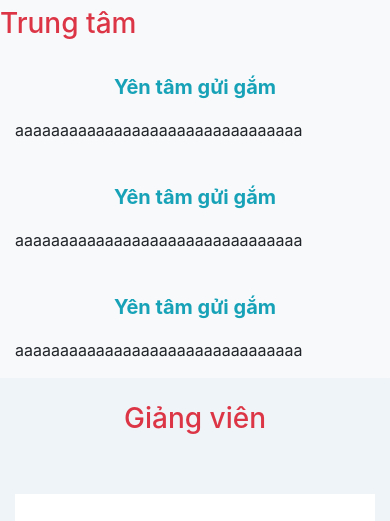
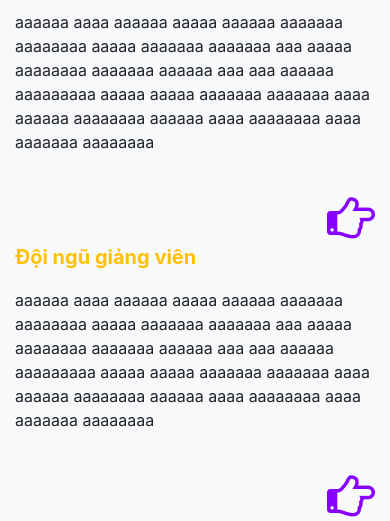
Before and after one commit to ThuyVu175/CSE485_N033955, a PHP site: page / in a window 390 px wide. Shown: the part 1026-1547 px from the top of the page. Run offline with PHP 8.4, Linux system fonts and the light colour scheme; some libraries are stand-ins or nearby versions.

Commit message:
hoàn thiện form Index(User)

```diff
--- a/form/Index.html
+++ b/form/Index.html
@@ -25,21 +25,16 @@
 					<div class="row mt-2">
 						<h2 class="">TRUNG TÂM PHÁT TRIỂN NGHỆ THUẬT EAM</h2>
 					</div>
-					<div class="row mt-4">
-						<div class="col-md-6"></div>
-						<div class="col-md-1">
-						<label>
-							<i class="fa fa-bell"></i>
-						</label>
-						</div>
-						<div class="col-md-3">
-							<i class="fa fa-user"></i>
-							Tên người dùng
-						</div>
-						<div class="col-md-2">
-							<button class="btn btn-success">
+					<div class="row mt-2">
+						<div class="col-md-6 offset-md-6">
+							<ul class="pt-1">
+								<li><a href="#"><i class="fa fa-bell"></i></a></li>
+								<li><a><i class="fa fa-user"></i>
+								Tên người dùng</a></li>
+								<li><button class="btn btn-danger">
 								Đăng xuất
-							</button>
+							</button></li>
+							</ul>
 						</div>
 					</div>
 				</div>
@@ -47,50 +42,48 @@
 		</div>
 	</div>
 	<!--HEADER-->
-	<div id="menu" >
-		<div class="container " >
-		<div class="row">
-			<ul class="nav nav-pills mr-auto fixed" >
-				<li class="nav-item">
-				      <a class="nav-link " href="#"><i class="fa fa-lg fa-home"></i></a>
-				    </li>
+
+	<nav class="navbar navbar-expand-lg sticky-top" id="menu">
+		<div class="container">
+		  <a class="navbar-brand" href="#header"><i class="fa fa-lg fa-home" id="home"></i></a>
+		  <button class="navbar-toggler navbar-toggler-right btn " type="button" data-toggle="collapse" data-target="#navb">
+		    <span class=" " id="btnMenu">Menu</span>
+		  </button>
+		  <div class="collapse navbar-collapse" id="navb">
+		    <ul class="navbar-nav mr-auto">
 		    	<li class="nav-item dropdown">
 				    <a class="nav-link dropdown-toggle" data-toggle="dropdown" href="#">Giới thiệu</a>
 				    <div class="dropdown-menu">
-					        <a class="dropdown-item" href="#">Trung tâm</a>
-					        <a class="dropdown-item" href="#">Giảng viên</a>
-					        <a class="dropdown-item" href="#">Cảm nhận</a>
+					    <a class="dropdown-item" href="#aboutUs">Trung tâm</a>
+					    <a class="dropdown-item" href="#lecturers">Giảng viên</a>
+					    <a class="dropdown-item" href="#evaluate">Cảm nhận</a>
 				    </div>
 				</li>
 		      <li class="nav-item">
-				      <a class="nav-link " href="#">Mỹ thuật</a>
+		        <a class="nav-link" href="#" >Mỹ thuật</a>
 		      </li>
 		      <li class="nav-item">
-				      <a class="nav-link" href="#">Múa</a>
+		        <a class="nav-link" href="#">Nhảy</a>
 		      </li>
 		      <li class="nav-item">
-				      <a class="nav-link " href="#">Nhảy</a>
-
+		        <a class="nav-link " href="#">Múa</a>
 		      </li>
 		      <li class="nav-item">
 		        <a class="nav-link " href="#">Hát</a>
-
 		      </li>
 		      <li class="nav-item">
 		        <a class="nav-link " href="#">Võ thuật</a>
 		      </li>
-					<form class="form-inline my-2 my-md-0">
-           				 <input class="form-control" type="text" placeholder="Tìm kiếm" aria-label="Search">
-           				 <button class="btn btn-warning search my-2 my-md-0">Tìm kiếm</button>
+		    </ul>
+		    <form class="form-inline my-2 my-lg-0">
+		      <input class="form-control mr-sm-2" type="text" placeholder="Search">
+		      <button class="btn btn-success my-2 my-sm-0" type="button">Search</button>
 		    </form>
-
-			</ul>
-		</div>
-
-
 		  </div>
 		</div>
+	</nav>
 	<!--MENU-->
+
 	<div class="row">
 			<div class="container">
 				<div id="demo" class="carousel slide" data-ride="carousel">
@@ -131,40 +124,77 @@
 			</div>
 		</div>
 	</div>
+
 	<!--SLIDESHOW-->
-	<div id="" class="bg-light">
+	<div id="aboutUs" class="bg-light">
 		<div class="container ">
 				<div class="row ">
-					<h3 class="text-danger mt-2 text-center">Trung tâm</h3>
+					<h3 class=" text-danger text-center mt-2 col-md-12">
+						Trung tâm
+					</h3>
 				</div>
 				<div class="row mt-4 ">
-					<div class="col-md-3 text-info text-center aboutUs">
+					<div class="col-md-12">
+						<div class="row">
+							<div class="col-md-4 text-right">
+								<i class="fa fa-hand-o-right fa-3x icon text-left"></i>
+							</div>
+							<div class="col-md-4 text-warning text-left aboutUs">
+
 								<p>Yên tâm gửi gắm</p>
 							</div>
-					<div class="col-md-6">
+							</div>
+						<div class="row">
+							<div class="col-md-4"></div>
+							<div class="text-left col-md-6">
 								<p>
-							aaaaaaaaaaaaaaaaaaaaaaaaaaaaaaaa
+									aaaaaa aaaa aaaaaa aaaaa aaaaaa aaaaaaa aaaaaaaa aaaaa aaaaaaa aaaaaaa aaa aaaaa aaaaaaaa aaaaaaa aaaaaa aaa aaa aaaaaa aaaaaaaaa aaaaa aaaaa aaaaaaa aaaaaaa aaaa aaaaaa aaaaaaaa aaaaaa aaaa aaaaaaaa aaaa aaaaaaa aaaaaaaa
 								</p>
 							</div>
 						</div>
-				<div class="row mt-4">
-					<div class="col-md-3 text-info text-center aboutUs">
-						<p>Yên tâm gửi gắm</p>
 					</div>
-					<div class="col-md-6">
+				</div>
+				<div class="row mt-4 ">
+					<div class="col-md-12">
+						<div class="row">
+							<div class="col-md-4 text-right">
+								<i class="fa fa-hand-o-right fa-3x icon"></i>
+							</div>
+							<div class="col-md-4 text-warning text-left aboutUs">
+
+								<p>Đội ngũ giảng viên</p>
+							</div>
+							</div>
+						<div class="row">
+							<div class="col-md-4"></div>
+							<div class="text-left col-md-6">
 								<p>
-							aaaaaaaaaaaaaaaaaaaaaaaaaaaaaaaa
+									aaaaaa aaaa aaaaaa aaaaa aaaaaa aaaaaaa aaaaaaaa aaaaa aaaaaaa aaaaaaa aaa aaaaa aaaaaaaa aaaaaaa aaaaaa aaa aaa aaaaaa aaaaaaaaa aaaaa aaaaa aaaaaaa aaaaaaa aaaa aaaaaa aaaaaaaa aaaaaa aaaa aaaaaaaa aaaa aaaaaaa aaaaaaaa
 								</p>
 							</div>
 						</div>
+					</div>
+				</div>
+
 				<div class="row mt-4 ">
-					<div class="col-md-3 text-info text-center aboutUs">
-						<p>Yên tâm gửi gắm</p>
+					<div class="col-md-12">
+						<div class="row">
+							<div class="col-md-4 text-right">
+								<i class="fa fa-hand-o-right fa-3x icon"></i>
 							</div>
-					<div class="col-md-6">
+							<div class="col-md-4 text-warning text-left aboutUs">
+
+								<p>Lộ trình</p>
+							</div>
+							</div>
+						<div class="row">
+							<div class="col-md-4"></div>
+							<div class="text-left col-md-6">
 								<p>
-							aaaaaaaaaaaaaaaaaaaaaaaaaaaaaaaa
+									aaaaaa aaaa aaaaaa aaaaa aaaaaa aaaaaaa aaaaaaaa aaaaa aaaaaaa aaaaaaa aaa aaaaa aaaaaaaa aaaaaaa aaaaaa aaa aaa aaaaaa aaaaaaaaa aaaaa aaaaa aaaaaaa aaaaaaa aaaa aaaaaa aaaaaaaa aaaaaa aaaa aaaaaaaa aaaa aaaaaaa aaaaaaaa
 								</p>
+							</div>
+						</div>
 					</div>
 				</div>
 		</div>
@@ -218,10 +248,10 @@
         </div>
     </div>
 	<!--GIẢNG VIÊN-->
-	<div id="evaluate">
+	<div id="evaluate" class="bg-light">
 		<div class="container">
 			<div class="row">
-				<h4 class="text-center">Cảm nhận của học viên</h4>
+				<h3 class="text-danger text-center mt-2 col-md-12">Cảm nhận của học viên</h3>
 			</div>
 			<div class="row mt-4">
 				<div class="col-md-6">
--- a/form/Style.css
+++ b/form/Style.css
@@ -1,40 +1,78 @@
 #header{
 	height: auto;
 	background-color: #CFFF;
+
 }
 
 #header h2{
 	text-shadow: 2px 2px 8px #FF0000;
 	font-family: WildWest;
 }
+
+#header  ul{
+	float: right;
+}
+
+#header ul li {
+	display: inline-block;
+	text-decoration: none;
+	padding-left: 10px;
+
+}
 /*HEADER*/
+
+
+
 #logo{
 	height:120px;
 	width: 200px;
 }
 #menu{
 	background-color: #3E8AC0;
+	width: 100%;
+	padding: 0px;
 }
- ul li a{
+#menu ul li>a{
 	font-size: 18px;
 	display: block;
 	background-color: #3E8AC0;
 	color: yellow;
 	width: auto;
+	border-radius: 3px;
+
 }
- ul li a:hover{
+#menu ul li>a:hover{
 	background-color: white;
 	color: black;
 }
 
+#home{
+	color: yellow;
+}
+
+#btnMenu{
+	font-size: 16px;
+	text-align: center;
+	color: yellow;
+}
 /*MENU*/
 
+
+
+#aboutUs{
+	padding: 50px 0px;
+
+}
 .aboutUs p{
 	font-size: 20px;
 	font-weight: bold;
 }
+#aboutUs .icon{
+	color: #8700FF;
+}
+/*about us*/
 
-	/*about us*/
+
 
 .features-boxed{
 	color:#313437;
@@ -100,14 +138,16 @@
 	margin-top:15px;
 	margin-bottom:20px
 }
-
 	/*Giảng viên*/
 
+
+
 #evaluate{
-	background-color: #3E8AC0;
+
 	padding-top: 50px;
 	padding-bottom: 50px;
 }
+
 
 
 #evaluate  .imgEvaluate{
```
Lines whose indentation alone changed are shown as unchanged.
